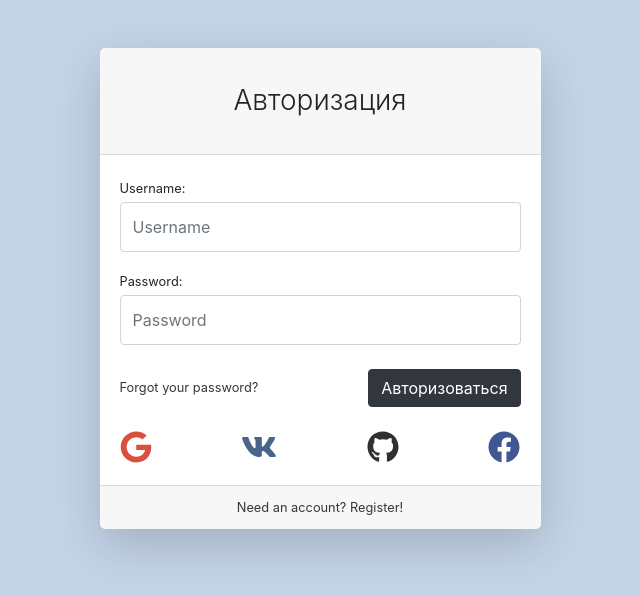
After one commit to aarrtemm/mystore, a Django app: page /user/login/ in a window 1280 px wide. The commit adds this page. Shown: the top 596 px of the page, without its empty margins (320-960 px from the left). Run offline with Django 4.2, Linux system fonts and the light colour scheme; some libraries are stand-ins or nearby versions.

Commit message:
Create page login

```diff
--- a/Mystore/settings.py
+++ b/Mystore/settings.py
@@ -33,6 +33,8 @@ INTERNAL_IPS = ["127.0.0.1"]
 
 # USER
 AUTH_USER_MODEL = "users.User"
+
+LOGIN_REDIRECT_URL = "/"
 
 
 # Application definition
--- a/templates/includes/navigation.html
+++ b/templates/includes/navigation.html
@@ -11,7 +11,7 @@
                     <a class="nav-link" href="{% url "products:products" %}">Catalog <i class="fas fa-shopping-bag"></i> </a>
                 </li>
                 <li class="nav-item">
-                    <a class="nav-link" href="users/login.html">Log in<i class="fas fa-sign-in-alt"></i></a>
+                    <a class="nav-link" href="{% url "users:login" %}">Log in<i class="fas fa-sign-in-alt"></i></a>
                 </li>
                 <li class="nav-item dropdown">
                     <a class="nav-link dropdown-toggle" href="#" id="navbarDropdown" role="button"
--- /dev/null
+++ b/templates/registration/login.html
@@ -0,0 +1,62 @@
+{% extends "users/base_registration.html" %}
+
+
+{% block title %}
+    <title>Store - Authorization</title>
+{% endblock %}
+
+{% block content %}
+     <div class="container">
+                <div class="row justify-content-center">
+                    <div class="col-lg-5">
+                        {% if form.errors %}
+                            <div class="alert alert-warning alert-dismissible fade show" role="alert"
+                                 style="margin-top: 50px;">
+                                <strong>Holy guacamole!</strong> You should check in on some of those fields below.
+                                <button type="button" class="close" data-dismiss="alert" aria-label="Close">
+                                    <span aria-hidden="true">&times;</span>
+                                </button>
+                            </div>
+                        {% endif %}
+                        <div class="card shadow-lg border-0 rounded-lg mt-5">
+                            <div class="card-header"><h3 class="text-center font-weight-light my-4">Авторизация</h3>
+                            </div>
+                            <div class="card-body">
+                                <form action="{% url "users:login" %}" method="post" novalidate>
+                                    {% csrf_token %}
+                                    <div class="form-group">
+                                        <label class="small mb-1" for="{{ form.username.id_for_label }}">Username:</label>
+                                        {{ form.username }}
+                                    </div>
+                                    <div class="form-group">
+                                        <label class="small mb-1" for="{{ form.password.id_for_label }}">Password:</label>
+                                        {{ form.password }}
+                                    </div>
+                                    <div class="form-group d-flex align-items-center justify-content-between mt-4 mb-0">
+                                        <a class="small" href="#">Forgot your password?</a>
+                                        <input class="btn btn-primary" type="submit" value="Авторизоваться">
+                                    </div>
+                                    <div class="form-group d-flex align-items-center justify-content-between mt-4 mb-0">
+                                        <a href="#">
+                                            <i class="fab fa-google fa-2x" style="color: #d9503e;"></i>
+                                        </a>
+                                        <a href="#">
+                                            <i class="fab fa-vk fa-2x" style="color: #4a658b;"></i>
+                                        </a>
+                                        <a href="#">
+                                            <i class="fab fa-github fa-2x" style="color: #303030;"></i>
+                                        </a>
+                                        <a href="#">
+                                            <i class="fab fa-facebook fa-2x" style="color: #405794;"></i>
+                                        </a>
+                                    </div>
+                                </form>
+                            </div>
+                            <div class="card-footer text-center">
+                                <div class="small"><a href="register.html">Need an account? Register!</a></div>
+                            </div>
+                        </div>
+                    </div>
+                </div>
+            </div>
+{% endblock %}
--- a/templates/users/user_form.html
+++ b/templates/users/user_form.html
@@ -9,13 +9,16 @@
     <div class="container">
         <div class="row justify-content-center">
             <div class="col-lg-7">
+                {% if form.errors %}
                     <div class="alert alert-warning alert-dismissible fade show" role="alert"
                      style="margin-top: 50px;">
                         <strong>Holy guacamole!</strong> You should check in on some of those fields below.
                         <button type="button" class="close" data-dismiss="alert" aria-label="Close">
                             <span aria-hidden="true">&times;</span>
+
                         </button>
                     </div>
+                {% endif %}
                 <div class="card shadow-lg border-0 rounded-lg mt-5">
                     <div class="card-header"><h3 class="text-center font-weight-light my-4">Create an account</h3>
                     </div>
@@ -66,7 +69,7 @@
                         </form>
                     </div>
                     <div class="card-footer text-center">
-                        <div class="small"><a href="login.html">Already have an account? Login</a></div>
+                        <div class="small"><a href="../registration/login.html">Already have an account? Login</a></div>
                     </div>
                 </div>
             </div>
--- a/users/forms.py
+++ b/users/forms.py
@@ -1,4 +1,4 @@
-from django.contrib.auth.forms import UserCreationForm
+from django.contrib.auth.forms import UserCreationForm, AuthenticationForm
 from django import forms
 
 from users.models import User
@@ -25,3 +25,14 @@ class SingUpForm(UserCreationForm):
             "last_name",
             "email",
         )
+
+
+class UserLoginForm(AuthenticationForm):
+    username = forms.CharField(max_length=30, widget=forms.TextInput(attrs={
+        "class": "form-control py-4", "placeholder": "Username"}))
+    password = forms.CharField(max_length=30, widget=forms.PasswordInput(attrs={
+        "class": "form-control py-4", "placeholder": "Password"}))
+
+    class Meta:
+        model = User
+        fields = ("username", "password")
--- a/users/urls.py
+++ b/users/urls.py
@@ -1,9 +1,10 @@
-from django.urls import path
+from django.urls import path, include
 
-from users.views import UserCreateView
+from users.views import UserCreateView, UserLoginView
 
 app_name = "users"
 
 urlpatterns = [
     path("register/", UserCreateView.as_view(), name="register"),
+    path("login/", UserLoginView.as_view(), name="login"),
 ]
--- a/users/views.py
+++ b/users/views.py
@@ -1,11 +1,18 @@
 from django.urls import reverse_lazy
 from django.views import generic
+from django.contrib.auth.views import LoginView
 
-from .forms import SingUpForm
+from .forms import SingUpForm, UserLoginForm
 from .models import User
 
 
 class UserCreateView(generic.CreateView):
     model = User
     form_class = SingUpForm
+    success_url = reverse_lazy("users:login")
+
+
+class UserLoginView(LoginView):
+    form_class = UserLoginForm
     success_url = reverse_lazy("products:index")
+    template_name = "registration/login.html"
```
Lines whose indentation alone changed are shown as unchanged.
